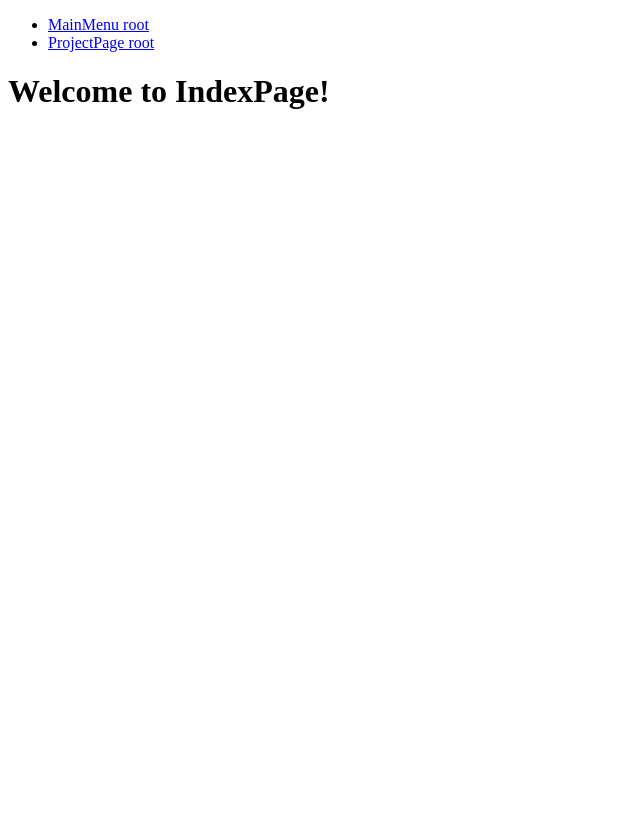
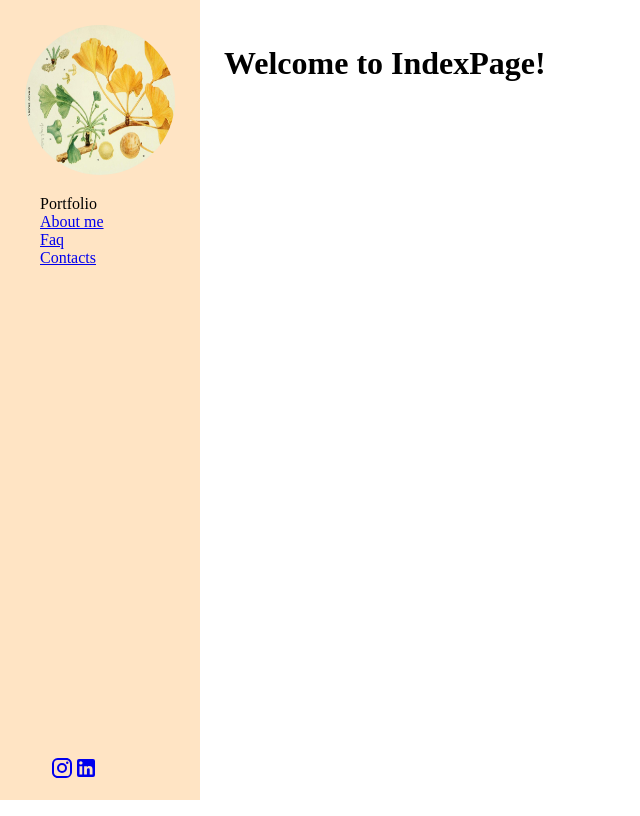
Before and after one commit to kirillsud/luba-web, a React app: page / in a window 1280 px wide. Shown: the whole page, without its empty margins (0-640 px from the left). Built offline with nearby package versions, Linux system fonts and the light colour scheme.

Commit message:
LUBA-1: Create component 'MainMenu' (#4)

```diff
--- a/package.json
+++ b/package.json
@@ -9,6 +9,10 @@
   },
   "private": true,
   "dependencies": {
+    "@emotion/react": "^11.11.1",
+    "@emotion/styled": "^11.11.0",
+    "@mui/icons-material": "^5.13.7",
+    "@mui/material": "^5.13.7",
     "@swc/helpers": "~0.5.0",
     "react": "18.2.0",
     "react-dom": "18.2.0",
--- a/src/app/components/layout/layout.module.css
+++ b/src/app/components/layout/layout.module.css
@@ -1,7 +1,8 @@
-/*
- * Replace this with your own classes
- *
- * e.g.
- * .container {
- * }
-*/
+.container {
+  display: flex;
+}
+
+.page {
+  flex-grow: 1;
+  padding: 1rem;
+}
--- a/src/app/components/layout/layout.tsx
+++ b/src/app/components/layout/layout.tsx
@@ -5,11 +5,19 @@ import styles from './layout.module.css';
 /* eslint-disable-next-line */
 export interface LayoutProps {}
 
+const portfolio = [
+  { title: 'Scetches1', url: 'scetches1' },
+  { title: 'Scetches2', url: 'scetches2' },
+  { title: 'Scetches3', url: 'scetches3' },
+];
+
 export function Layout(props: LayoutProps) {
   return (
     <div className={styles['container']}>
-      <MainMenu />
-      <Outlet />
+      <MainMenu portfolio={portfolio} />
+      <div className={styles['page']}>
+        <Outlet />
+      </div>
     </div>
   );
 }
--- a/src/app/components/main-menu/main-menu.module.css
+++ b/src/app/components/main-menu/main-menu.module.css
@@ -1,7 +1,76 @@
-/*
- * Replace this with your own classes
- *
- * e.g.
- * .container {
- * }
-*/
+.placeholder {
+  width: 200px;
+  height: 100vh;
+}
+
+.container {
+  margin: 0;
+  padding: 0;
+  position: fixed;
+  width: 200px;
+  top: 0;
+  left: 0;
+  bottom: 0;
+  background-color: bisque;
+}
+
+.logo {
+  margin-top: 25px;
+  margin-left: 25px;
+  border-radius: 350px;
+  height: 150px;
+  width: 150px;
+}
+
+.menu {
+  position: relative;
+  border-color: blue;
+  list-style-type: none;
+}
+
+.menu_list {
+  position: relative;
+  margin: 0;
+  padding: 0;
+}
+
+.menu_list.menu:hover {
+  color: pink;
+}
+
+.drop {
+  display: none;
+  position: absolute;
+  background-color: #f1f1f1;
+  min-width: 160px;
+  box-shadow: 0px 8px 16px 0px rgba(0, 0, 0, 0.2);
+  z-index: 1;
+}
+
+.dropdown-content .drop {
+  color: black;
+  padding: 12px 16px;
+  text-decoration: none;
+  display: block;
+}
+
+.menu_list:hover .drop {
+  display: block;
+  position: absolute;
+  z-index: 9999;
+  width: 100px;
+  background-color: rgb(228, 221, 214);
+  border-color: black;
+}
+
+.contacts {
+  margin-right: 50px;
+  margin-left: 50px;
+  padding: 0;
+  position: fixed;
+  display: flex;
+  bottom: 0;
+  left: 0;
+  list-style-type: none;
+  color: black;
+}
--- a/src/app/components/main-menu/main-menu.tsx
+++ b/src/app/components/main-menu/main-menu.tsx
@@ -2,21 +2,69 @@ import { Link } from 'react-router-dom';
 
 import styles from './main-menu.module.css';
 
-/* eslint-disable-next-line */
-export interface MainMenuProps {}
+import logo from '../../../../images/ginko.jpeg';
+
+import InstagramIcon from '@mui/icons-material/Instagram';
+import LinkedInIcon from '@mui/icons-material/LinkedIn';
+
+export interface PortfolioMenuItem {
+  title: string;
+  url: string;
+}
+export interface MainMenuProps {
+  portfolio: Array<PortfolioMenuItem>;
+}
 
 export function MainMenu(props: MainMenuProps) {
   return (
-    <div className={styles['container']}>
-      <ul>
-        <li>
-          <Link to="/">MainMenu root</Link>
-        </li>
-        <li>
-          <Link to="/project">ProjectPage root</Link>
-        </li>
-      </ul>
-    </div>
+    <>
+      <div className={styles['placeholder']}></div>
+      <div className={styles['container']}>
+        <Link to="/">
+          <img className={styles['logo']} src={logo} alt="logo luba" />
+        </Link>
+        <ul className={styles['menu']}>
+          <li className={styles['menu_list']}>
+            Portfolio
+            <ul className={styles['drop']}>
+              {props.portfolio.map((portfolioItem) => (
+                <li key={portfolioItem.url}>
+                  <Link to={`/portfolio/${portfolioItem.url}`}>
+                    {portfolioItem.title}
+                  </Link>
+                </li>
+              ))}
+            </ul>
+          </li>
+          <li className={styles['menu_list']}>
+            <Link to="/aboutme">About me</Link>
+          </li>
+          <li className={styles['menu_list']}>
+            <Link to="/faq">Faq</Link>
+          </li>
+          <li className={styles['menu_list']}>
+            <Link to="/contacts">Contacts</Link>
+          </li>
+        </ul>
+
+        <ul className={styles['contacts']}>
+          <li className={styles['contacts_item']}>
+            <a
+              href="https://www.instagram.com/"
+              target="blank"
+              title="Instagram"
+            >
+              <InstagramIcon />
+            </a>
+          </li>
+          <li className={styles['contacts_item']}>
+            <a href="https://www.linkedin.com/" target="blank" title="LinkedIn">
+              <LinkedInIcon />
+            </a>
+          </li>
+        </ul>
+      </div>
+    </>
   );
 }
 
--- a/src/styles.css
+++ b/src/styles.css
@@ -1 +1,3 @@
-/* You can add global styles to this file, and also import other style files */
+body {
+  margin: 0;
+}
```
Also changed, not shown: images/ginko.jpeg (added), 1 other file (tests, documents, lock files or other folders).
